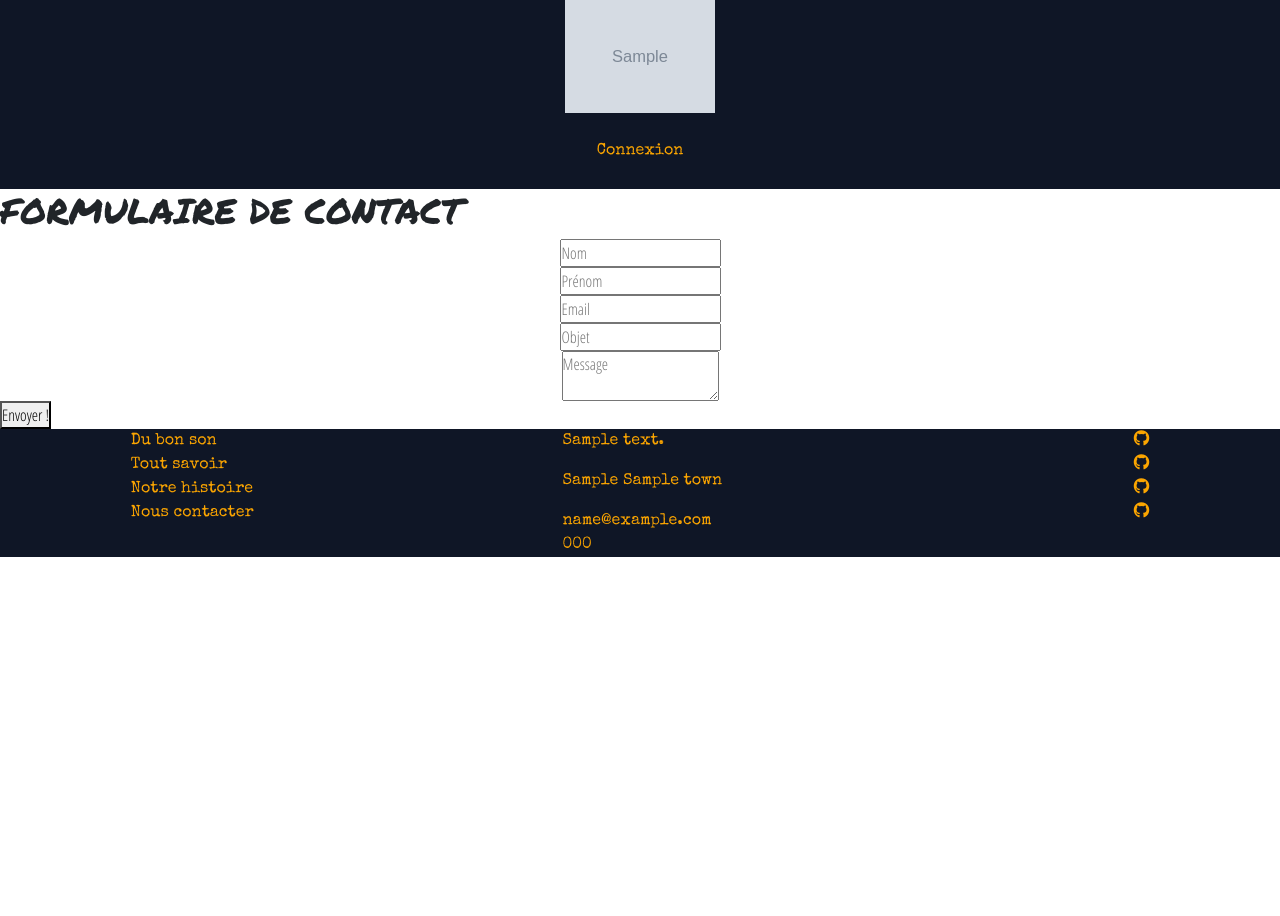
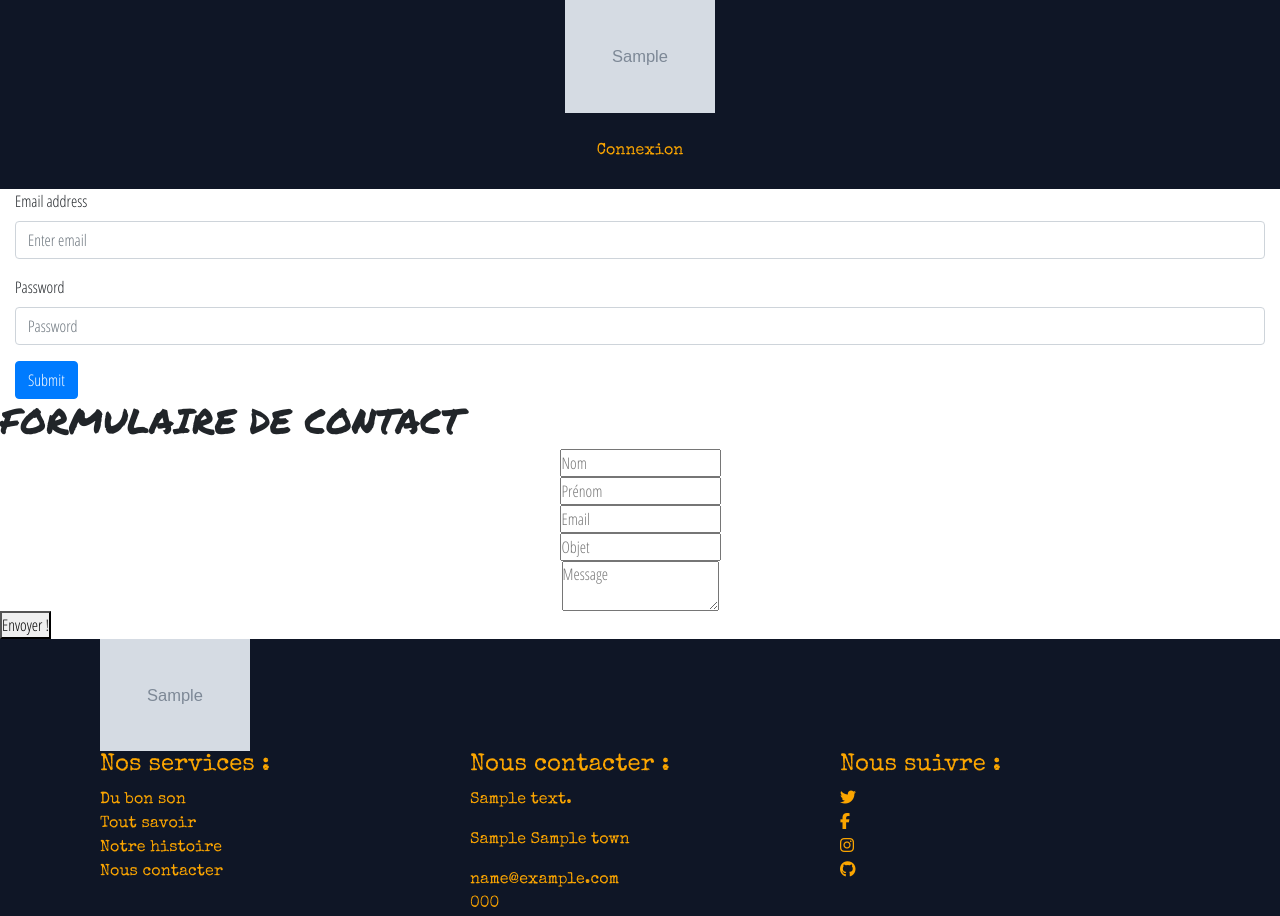
Before and after one commit to froldev/myEvents, a PHP site: template src/View/Home/contact.html.twig in a window 1280 px wide. Before the commit the page ends 557 px from the top, so only its background shows below. Run offline with PHP 8.4, Linux system fonts and the light colour scheme; the template is opened without the code that fills it: most values are stand-ins (such as "Sample title", 1, 10 or a date in 2020); grey boxes marked "Sample" are stand-in pictures; some libraries are stand-ins or nearby versions.

Commit message:
modify form

```diff
--- a/db.sql
+++ b/db.sql
@@ -27,9 +27,9 @@ CREATE TABLE navbar(
 INSERT INTO navbar (text, link, list)
 VALUES
 ('Tu veux du bon son ?', '/', 1),
-('Tu veux tout savoir ?', '/olympic/informations', 2),
-('Tu veux notre histoire ?', '/olympic/history', 3),
-('Tu veux nous contacter ?', '/olympic/contact', 4)
+('Tu veux tout savoir ?', '/myevents/informations', 2),
+('Tu veux notre histoire ?', '/myevents/history', 3),
+('Tu veux nous contacter ?', '/myevents/contact', 4)
 ;
 
 CREATE TABLE role(
--- a/src/Controller/AbstractController.php
+++ b/src/Controller/AbstractController.php
@@ -63,8 +63,6 @@ abstract class AbstractController
 
         if (empty($society)) {
             header("Location:/society/add");
-        } else {
-            return $societyManager->showSociety();
         }
     }
 }
--- a/src/Controller/OlympicController.php
+++ b/src/Controller/MyeventsController.php
@@ -6,8 +6,9 @@ use App\Model\DetailManager;
 use App\Model\NavbarManager;
 use App\Model\SocietyManager;
 
-class OlympicController extends AbstractController
+class MyeventsController extends AbstractController
 {
+
     public function informations()
     {
         $navbar = new NavbarManager();
--- a/src/Controller/SocietyController.php
+++ b/src/Controller/SocietyController.php
@@ -13,9 +13,10 @@ class SocietyController extends AbstractController
 
         $societyManager = new SocietyManager();
         $society = $societyManager->showSociety();
+        $society = $society[0];
 
         return $this->twig->render("Admin/Society/list.html.twig", [
-            'companies' => $society,
+            'society' => $society,
         ]);
     }
 
--- a/src/View/Admin/Navbar/list.html.twig
+++ b/src/View/Admin/Navbar/list.html.twig
@@ -12,7 +12,7 @@
                 <thead class="table-striped">
                     <tr class="bg-warning">
                         <th scope="col">Nom du menu :</th>
-                        <th scope="col">Ordre :</th>
+                        <th scope="col">Ordre du menu :</th>
                         <th scope="col">Modifier :</th>
                     </tr>
                 </thead>
--- a/src/View/Admin/Society/list.html.twig
+++ b/src/View/Admin/Society/list.html.twig
@@ -19,7 +19,6 @@
                 </thead>
                 <tbody>
                     <tr>
-                        {% for society in companies %}
                         <td>{{ society.name }}</td>
                         <td>
                             <a class="btn btn-outline-success" href="/society/edit/{{ society.id }}">Mise à jour</a>
@@ -29,7 +28,6 @@
                                onclick="if(window.confirm ('Voulez-vous vraiment supprimer cet évènement ?'))
                                     {return true;}else{return false;}">Supprimer</a>
                         </td>
-                        {% endfor %}
                     </tr>
                 </tbody>
             </table>
--- a/src/View/Admin/login.html.twig
+++ b/src/View/Admin/login.html.twig
@@ -33,10 +33,10 @@
             </div>
         </div>
         <div>
-            <button class="col-4 btn btn-lg btn-outline-danger">
-                <a class="text-white" href="/"> << Retour</a>
+            <button class="col-3 btn btn-lg btn-outline-danger">
+                <a class="text-white" href="/">Retour</a>
             </button>
-            <button type="submit" class="col-4 btn btn-lg btn-outline-primary">
+            <button type="submit" class="col-6 btn btn-lg btn-outline-primary ml-5">
                 Connexion
             </button>
         </div>
--- a/src/View/Blocks/_footer.html.twig
+++ b/src/View/Blocks/_footer.html.twig
@@ -1,45 +1,56 @@
 <footer id="footer">
 
     <div class="container">
-        <div class="row justify-content-around">
+        <div class="row">
+            <!-- Menu -->
+            <div class="col-12" >
+                <a href="/">
+                    {% if society.logo is not empty %}
+                        <img src="{{ society.logo}}" width="150"  class="logo" alt="Logo {{ society.name }}">
+                    {% endif %}
+                </a>
+            </div>
+        </div>
 
-            <!-- Menu -->
-            <div class="col-4 d-flex flex-column menu">
+        <div class="row">
+            <div class="col-4 d-flex flex-column">
+                <h4>Nos services :</h4>
                 <a href="/" title="Tu veux du bon son ?" class="menu">Du bon son</a>
                 <a href="/olympic/informations" title="Tu veux tout savoir ?" class="menu">Tout savoir</a>
                 <a href="/olympic/history" title="Tu veux connaître notre histoire ?" class="menu">Notre histoire</a>
                 <a href="/olympic/contact" title="Tu veux nous contacter ?" class="menu">Nous contacter</a>
             </div>
             <!-- Contact -->
-            <div class="col-4 d-flex flex-column menu">
+            <div class="col-4 d-flex flex-column">
+                <h4>Nous contacter :</h4>
                 <p>{{ society.address }}</p>
                 <p>{{ society.cp }} {{ society.town }}</p>
                 <a href="mailto:{{ society.email }}">{{ society.email }}</a>
                 <a href="tel:{{ society.phone }}">{{ society.phone }}</a>
             </div>
             <!-- Social medias -->
-            <div id="social-media" class="col-2 d-flex flex-column text-right">
+            <div id="social-media" class="col-4 d-flex flex-column">
+                <h4>Nous suivre :</h4>
                 {% if society.twitter is not empty %}
                     <a href="{{ society.twitter }}"  target="_blank" title="Nous suivre sur Twitter" >
-                        <i class="fab fa-github"></i>
+                        <i class="fa fa-twitter"></i>
                     </a>
                 {% endif %}
                 {% if society.facebook is not empty %}
                     <a href="{{ society.facebook }}" target="_blank" title="Nous suivre sur Facebook">
-                        <i class="fab fa-github"></i>
+                        <i class="fa fa-facebook"></i>
                     </a>
                 {% endif %}
                 {% if society.instagram is not empty %}
                     <a href="{{ society.instagram}}" target="_blank" title="Nous suivre sur Instagram">
-                        <i class="fab fa-github"></i>
+                        <i class="fa fa-instagram"></i>
                     </a>
                 {% endif %}
                 {% if society.github is not empty %}
                     <a href="{{ society.github }}" target="_blank" title="Nous suivre sur Github">
-                        <i class="fab fa-github"></i>
+                        <i class="fa fa-github"></i>
                     </a>
                 {% endif %}
-            </div>
             </div>
         </div>
 
--- a/src/View/Home/contact.html.twig
+++ b/src/View/Home/contact.html.twig
@@ -3,6 +3,23 @@
 {% block title %}{{ society.name }} || Nous contacter{% endblock %}
 
 {% block content %}
+
+    <section>
+        <div class="row">
+
+        <form class="col-12">
+            <div class="form-group">
+                <label for="exampleInputEmail1">Email address</label>
+                <input type="email" class="form-control" id="exampleInputEmail1" aria-describedby="emailHelp" placeholder="Enter email">
+            </div>
+            <div class="form-group">
+                <label for="exampleInputPassword1">Password</label>
+                <input type="password" class="form-control" id="exampleInputPassword1" placeholder="Password">
+            </div>
+            <button type="submit" class="btn btn-primary">Submit</button>
+        </form>
+
+        </div>
 
     <form class="container-input" id="contact" method="post" action="/comments/send">
 
@@ -49,4 +66,6 @@
 
     </form>
 
+    </section>
+
 {% endblock %}
```
Also changed, not shown: src/Controller/NavbarController.php (+14 -6 lines), src/View/Admin/Navbar/edit.html.twig (+7 -12 lines).
